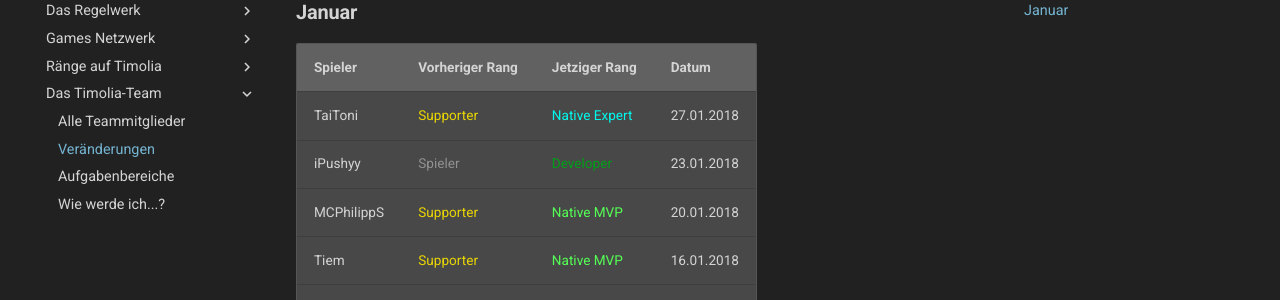
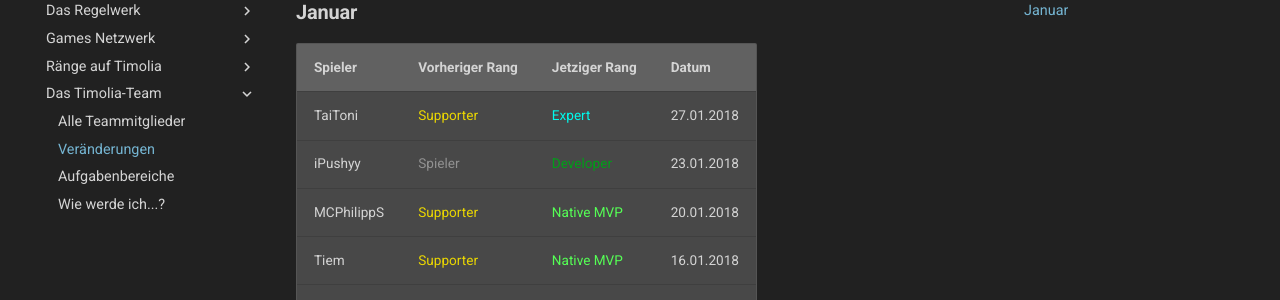
Before and after one commit to TimoliaDE/HowTo, an MkDocs documentation site: the page built from docs/team/changes.md, in a window 1280 px wide and 900 px high, scrolled down 13920 px. Shown: the part 153-453 px from the top of the window. Built offline with MkDocs 1.6.1 and Material for MkDocs 9.7.7, drawn with Linux system fonts in a browser that asks for light colours; old or Windows-style settings are respelled for this version of MkDocs.

Commit message:
TaiToni Native Expert -> Expert

```diff
--- a/docs/team/changes.md
+++ b/docs/team/changes.md
@@ -323,7 +323,7 @@ Hier werden alle Aus- und Eintritte bzw. Beförderungen und Degradierungen aufge
 ###  <strong>Januar</strong>
 | Spieler | Vorheriger Rang | Jetziger Rang | Datum |
 | ------ | ------ | ------ | ------ |
-| TaiToni | <span class='supporter'>Supporter</span> | <span class='expert'>Native Expert</span> | 27.01.2018 |
+| TaiToni | <span class='supporter'>Supporter</span> | <span class='expert'>Expert</span> | 27.01.2018 |
 | iPushyy | <span class='user'>Spieler</span> | <span class='developer'>Developer</span> | 23.01.2018 |
 | MCPhilippS | <span class='supporter'>Supporter</span> | <span class='mvp'>Native MVP</span> | 20.01.2018 |
 | Tiem | <span class='supporter'>Supporter</span> | <span class='mvp'>Native MVP</span> | 16.01.2018 |
```
